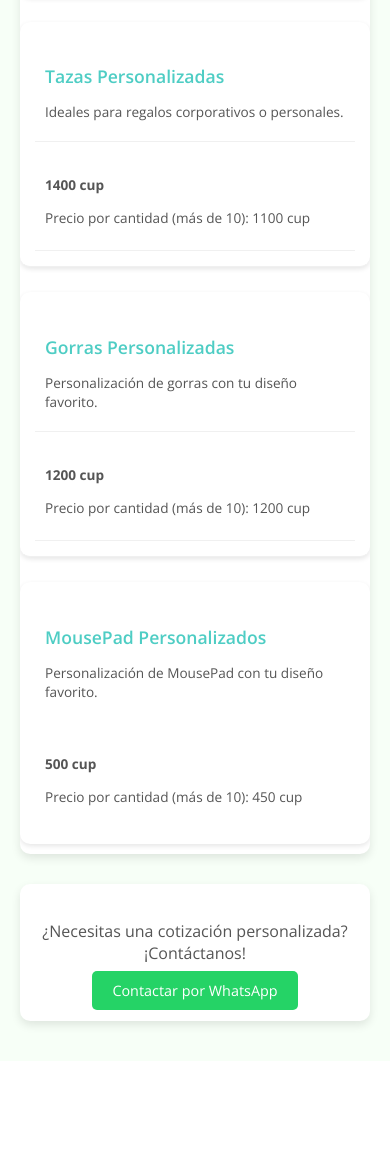
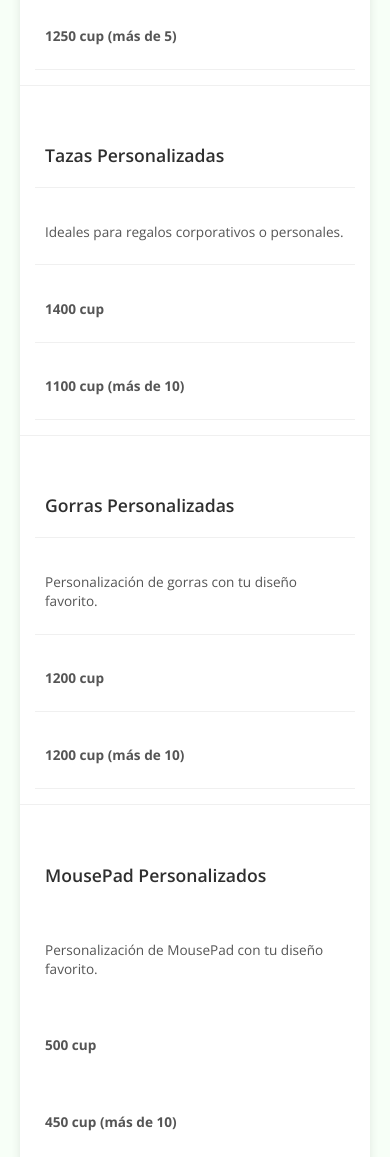
Before and after one commit to CDevelopEF/florkdesign, an Astro site: page /florkdesign/price in a window 390 px wide. Shown: the part 490-1647 px from the top of the page. Before the commit the page ends 1551 px from the top, so only its background shows below. Built offline with nearby package versions, Linux system fonts and the light colour scheme; Astro itself is replaced by a stand-in of ours.

Commit message:
revertidos cambios

```diff
--- a/src/components/Header.astro
+++ b/src/components/Header.astro
@@ -152,8 +152,8 @@ const PATH = '/florkdesign/'
 
 <script>
   // JavaScript para el menú hamburguesa
-  const hamburger = document.querySelector('.hamburger');
-  const navContainer = document.querySelector('.nav-container');
+  const hamburger = document.querySelector('.hamburger')!;
+  const navContainer = document.querySelector('.nav-container')!;
 
   hamburger.addEventListener('click', () => {
     hamburger.classList.toggle('active');
--- a/src/pages/price.astro
+++ b/src/pages/price.astro
@@ -1,7 +1,7 @@
 ---
 // src/pages/price.astro
+import Navbar from '../components/Header.astro';
 import Layout from '../layouts/Layout.astro';
-import Navbar from '../components/Header.astro';
 ---
 
 <Layout>
@@ -14,7 +14,7 @@ import Navbar from '../components/Header.astro';
 
     <!-- Tabla de Precios -->
     <div class="pricing-table">
-      <!-- Encabezado de la Tabla (solo en desktop) -->
+      <!-- Encabezado de la Tabla -->
       <div class="pricing-header">
         <div class="header-item">Producto</div>
         <div class="header-item">Descripción</div>
@@ -26,44 +26,60 @@ import Navbar from '../components/Header.astro';
       <div class="pricing-row">
         <div class="row-item">
           <h3>Playeras Personalizadas</h3>
-          <p class="mobile-description">Diseños únicos para eventos, empresas o regalos.</p>
+        </div>
+        <div class="row-item">
+          <p>Diseños únicos para eventos, empresas o regalos.</p>
         </div>
         <div class="row-item">
           <p class="price">1500 cup</p>
-          <p class="price-note">Precio por cantidad (más de 5): 1250 cup</p>
+        </div>
+        <div class="row-item">
+          <p class="price">1250 cup (más de 5)</p>
         </div>
       </div>
 
       <div class="pricing-row">
         <div class="row-item">
           <h3>Tazas Personalizadas</h3>
-          <p class="mobile-description">Ideales para regalos corporativos o personales.</p>
+        </div>
+        <div class="row-item">
+          <p>Ideales para regalos corporativos o personales.</p>
         </div>
         <div class="row-item">
           <p class="price">1400 cup</p>
-          <p class="price-note">Precio por cantidad (más de 10): 1100 cup</p>
+        </div>
+        <div class="row-item">
+          <p class="price">1100 cup (más de 10)</p>
         </div>
       </div>
 
       <div class="pricing-row">
         <div class="row-item">
           <h3>Gorras Personalizadas</h3>
-          <p class="mobile-description">Personalización de gorras con tu diseño favorito.</p>
+        </div>
+        <div class="row-item">
+          <p>Personalización de gorras con tu diseño favorito.</p>
         </div>
         <div class="row-item">
           <p class="price">1200 cup</p>
-          <p class="price-note">Precio por cantidad (más de 10): 1200 cup</p>
+        </div>
+        <div class="row-item">
+          <p class="price">1200 cup (más de 10)</p>
         </div>
       </div>
 
       <div class="pricing-row">
         <div class="row-item">
           <h3>MousePad Personalizados</h3>
-          <p class="mobile-description">Personalización de MousePad con tu diseño favorito.</p>
+        </div>
+        <div class="row-item">
+          <p>Personalización de MousePad con tu diseño favorito.</p>
         </div>
         <div class="row-item">
           <p class="price">500 cup</p>
-          <p class="price-note">Precio por cantidad (más de 10): 450 cup</p>
+        </div>
+        <div class="row-item">
+          <p class="price">450 cup (más de 10)</p>
         </div>
       </div>
     </div>
@@ -158,11 +174,6 @@ import Navbar from '../components/Header.astro';
     color: #FF6B6B;
   }
 
-  .price-note {
-    font-size: 0.8rem;
-    color: #777777;
-  }
-
   /* Llamado a la Acción */
   .pricing-cta {
     margin-top: 30px;
@@ -201,19 +212,15 @@ import Navbar from '../components/Header.astro';
     }
 
     .pricing-header {
-      display: none; /* Oculta el encabezado en móviles */
+      display: none;
     }
 
     .pricing-row {
-      display: flex;
-      flex-direction: column;
+      display: grid;
+      grid-template-columns: 1fr;
       gap: 10px;
       padding: 15px;
       border-bottom: 1px solid #F0F0F0;
-      background-color: #FFFFFF;
-      border-radius: 10px;
-      box-shadow: 0 2px 5px rgba(0, 0, 0, 0.1);
-      margin-bottom: 10px;
     }
 
     .pricing-row:last-child {
@@ -227,29 +234,23 @@ import Navbar from '../components/Header.astro';
 
     .pricing-row h3 {
       font-size: 1.1rem;
-      margin-bottom: 5px;
-      color: #4ECDC4; /* Color destacado para el nombre del producto */
     }
 
     .pricing-row p {
       font-size: 0.85rem;
     }
 
-    .mobile-description {
-      display: block; /* Muestra la descripción en móviles */
+    .price {
       font-size: 0.9rem;
-      color: #555555;
-      margin-bottom: 10px;
     }
 
-    .price {
+    .pricing-cta p {
       font-size: 0.9rem;
-      color: #FF6B6B; /* Color destacado para el precio */
     }
 
-    .price-note {
-      font-size: 0.75rem;
-      color: #777777;
+    .cta-button {
+      font-size: 0.85rem;
+      padding: 8px 16px;
     }
   }
 </style>
```
Also changed, not shown: public/4.JPG (deleted), 4 other files.
